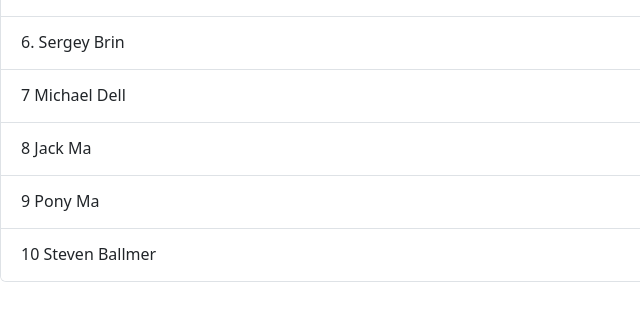
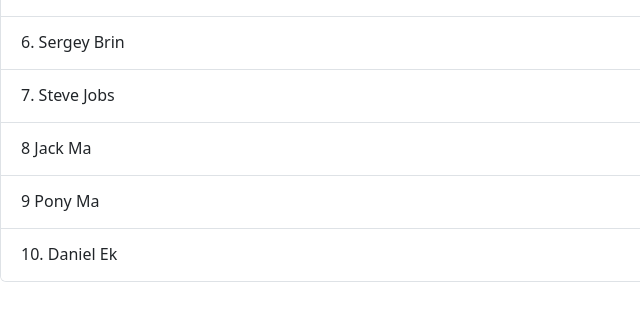
Before and after one commit to MrPatoo/RodrigoC-perfil1, a plain HTML site: page index.html in a window 1280 px wide. Shown: the part 481-797 px from the top of the page, 0-640 px from the left. Drawn offline with nearby package versions, Linux system fonts and the light colour scheme.

Commit message:
agregue nuevas carpetas

```diff
--- a/index.html
+++ b/index.html
@@ -169,7 +169,7 @@
           <div class="accordion-item">
             <h2 class="accordion-header">
               <button class="accordion-button collapsed" type="button" data-bs-toggle="collapse" data-bs-target="#collapseSeven" aria-expanded="false" aria-controls="collapseSeven">
-                 7 Michael Dell
+                 7. Steve Jobs
               </button>
             </h2>
             <div id="collapseSeven" class="accordion-collapse collapse" data-bs-parent="#accordionExample">
@@ -224,7 +224,7 @@
           <div class="accordion-item">
             <h2 class="accordion-header">
               <button class="accordion-button collapsed" type="button" data-bs-toggle="collapse" data-bs-target="#collapseTen" aria-expanded="false" aria-controls="collapseTen">
-                 10 Steven Ballmer
+                 10. Daniel Ek
               </button>
             </h2>
             <div id="collapseTen" class="accordion-collapse collapse" data-bs-parent="#accordionExample">
```
Also changed, not shown: css/style.css (added), 1 other file.
